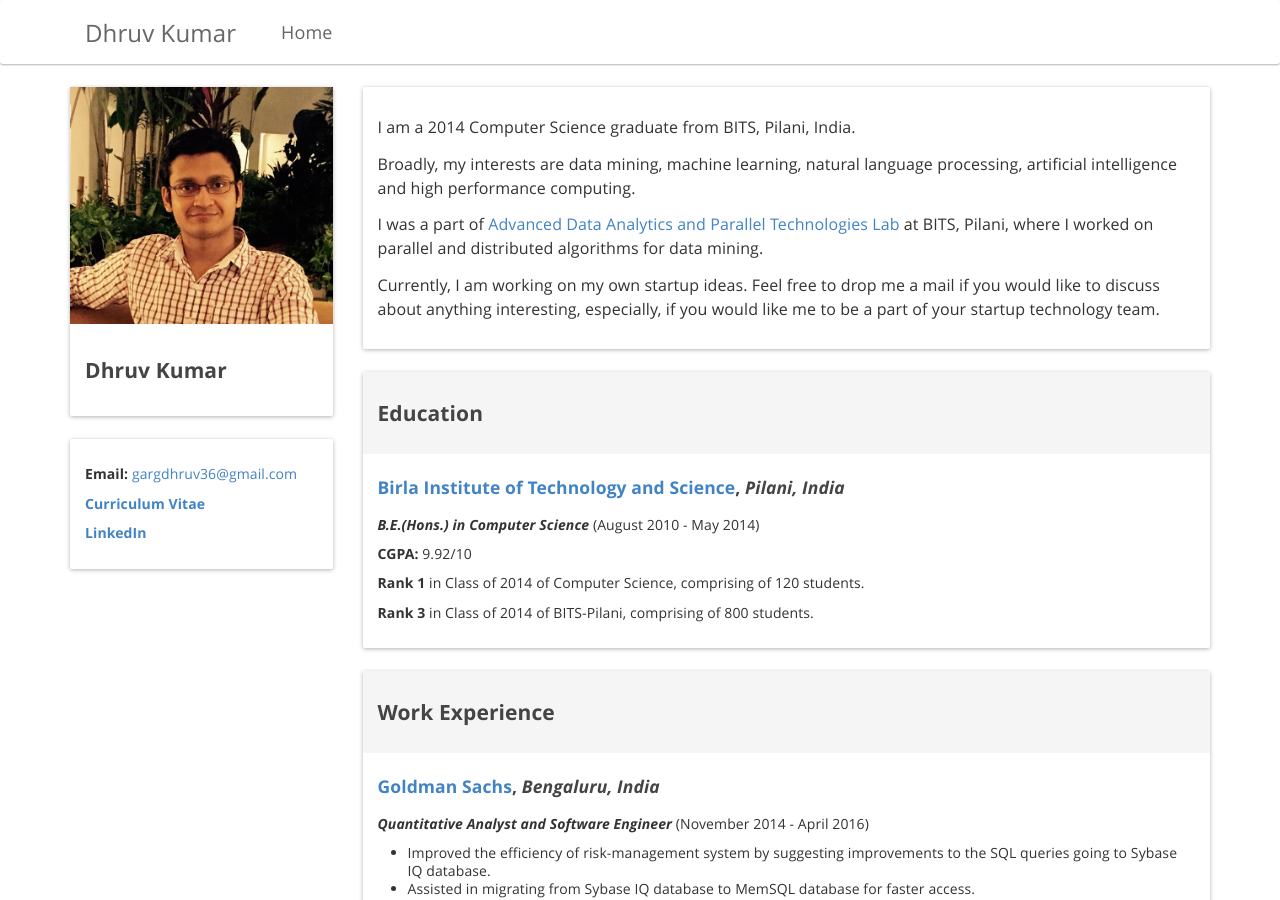
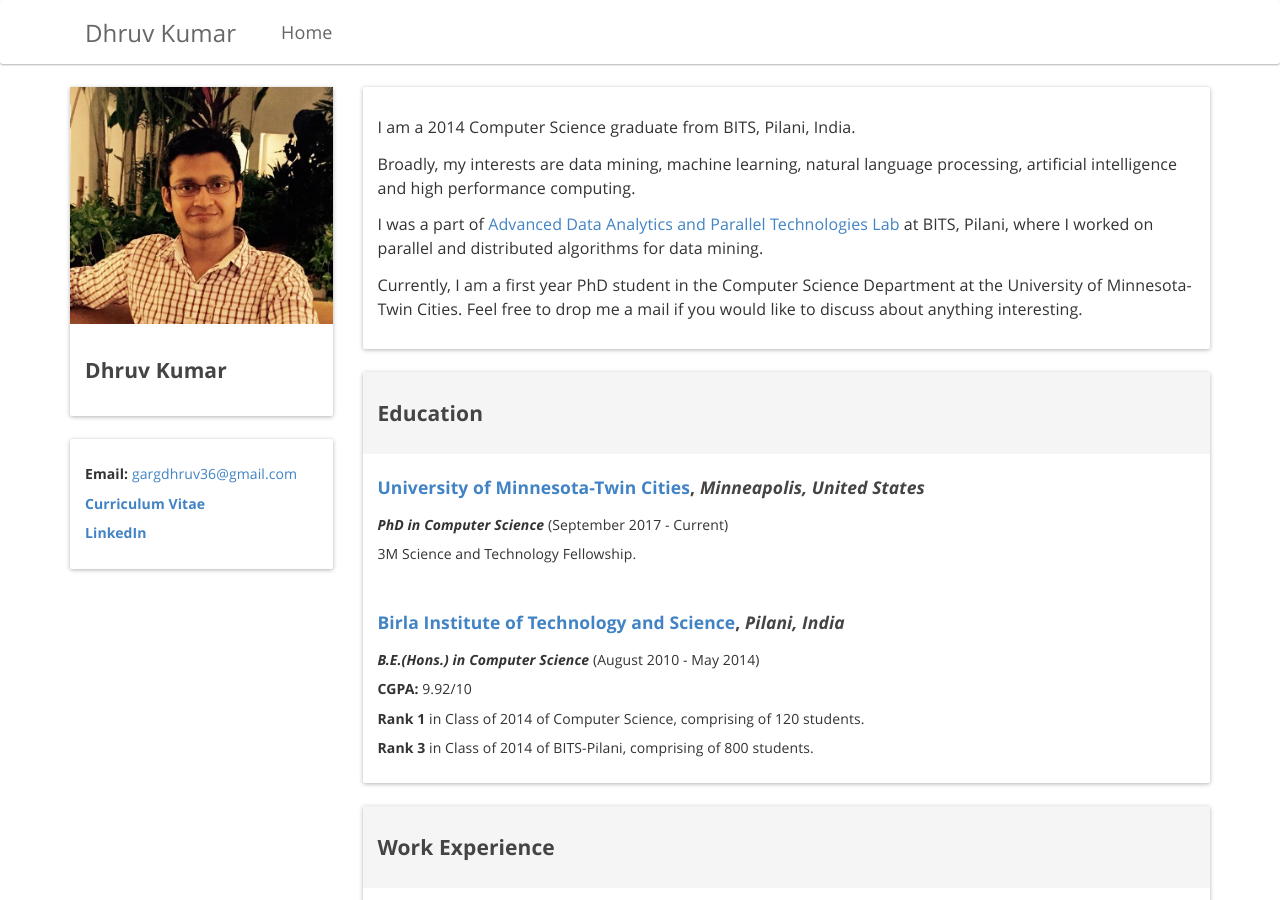
Before and after one commit to kudhru/old-personal-repo, a Jekyll site: the page built from index.html, in a window 1280 px wide and 900 px high. Built offline with Jekyll 4.4.1, drawn with Linux system fonts in a browser that asks for light colours; nearby versions of some CDN libraries.

Commit message:
content change

```diff
--- a/_includes/education.html
+++ b/_includes/education.html
@@ -1,6 +1,14 @@
 <div class="panel panel-default">
     <div class="panel-heading" id="education">
         <h3>Education</h3>
+    </div>
+    <div class="panel-body" style="padding-top: 5px;">
+        <h4><b><a href="https://www.cs.umn.edu/">University of Minnesota-Twin Cities</a></b>, <i>Minneapolis, United States</i></h4>
+        <p><i><b>PhD in Computer Science</b></i> (September 2017 - Current)</p>
+        <!--<p><b>CGPA:</b> 9.92/10</p>-->
+        <p>3M Science and Technology Fellowship.</p>
+        <!--<p><b>Rank 1</b> in Class of 2014 of Computer Science, comprising of 120 students.</p>-->
+        <!--<p><b>Rank 3</b> in Class of 2014 of BITS-Pilani, comprising of 800 students.</p>-->
     </div>
     <div class="panel-body" style="padding-top: 5px;">
         <h4><b><a href="http://www.bits-pilani.ac.in">Birla Institute of Technology and Science</a></b>, <i>Pilani, India</i></h4>
@@ -9,4 +17,5 @@
         <p><b>Rank 1</b> in Class of 2014 of Computer Science, comprising of 120 students.</p>
         <p><b>Rank 3</b> in Class of 2014 of BITS-Pilani, comprising of 800 students.</p>
     </div>
+
 </div>
--- a/index.html
+++ b/index.html
@@ -25,7 +25,7 @@
                     <p>I was a part of <a href="http://www.bits-pilani.ac.in/pilani/computerscience/AdvancedDataAnalyticsParallelTechnologiesLaboratory">Advanced Data Analytics and Parallel Technologies Lab</a> at BITS, Pilani, where I
                         worked on parallel and distributed algorithms for data mining.</p>
                     <p>
-                        Currently, I am working on my own startup ideas. Feel free to drop me a mail if you would like to discuss about anything interesting, especially, if you would like me to be a part of your startup technology team.</a>
+                        Currently, I am a first year PhD student in the Computer Science Department at the University of Minnesota-Twin Cities. Feel free to drop me a mail if you would like to discuss about anything interesting.</a>
                     </p>
                 </div>
             </div>
```
